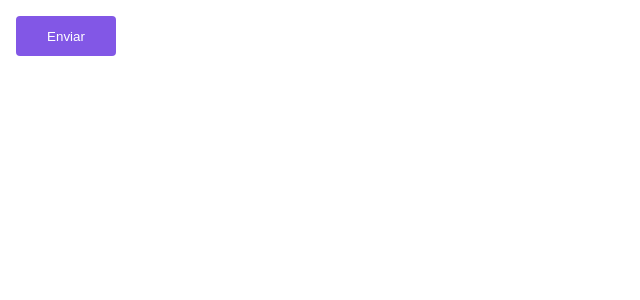
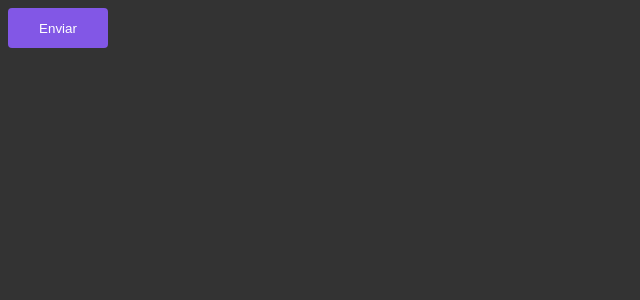
Before and after one commit to nathallye/ignite-timer, a React (Vite) app: page / in a window 1280 px wide. Shown: the top 300 px of the page, without its empty margins (0-640 px from the left). Built offline with nearby package versions, Linux system fonts and the light colour scheme.

Commit message:
global style

```diff
--- a/src/App.tsx
+++ b/src/App.tsx
@@ -1,13 +1,13 @@
 import { ThemeProvider } from "styled-components";
 import { defaultTheme } from "./styles/themes/default";
 
+import { GlobalStyle } from "./styles/global";
 import { Button } from "./components/Button/Button";
-
-import styles from "./App.module.css";
 
 export const App = () => {
   return (
     <ThemeProvider theme={defaultTheme}>
+      <GlobalStyle />
       <Button />
     </ThemeProvider>
   );
--- /dev/null
+++ b/src/styles/global.ts
@@ -0,0 +1,14 @@
+import { createGlobalStyle } from "styled-components";
+
+export const GlobalStyle = createGlobalStyle`
+  * {
+    margin: 0;
+    padding: 0;
+    box-sizing: border-box;
+  }
+
+  body {
+    background: #333;
+    color: #FFF;
+  }
+`;
```
Also changed, not shown: src/styles/themes/global.ts (deleted), 1 other file (tests, documents, lock files or other folders).
